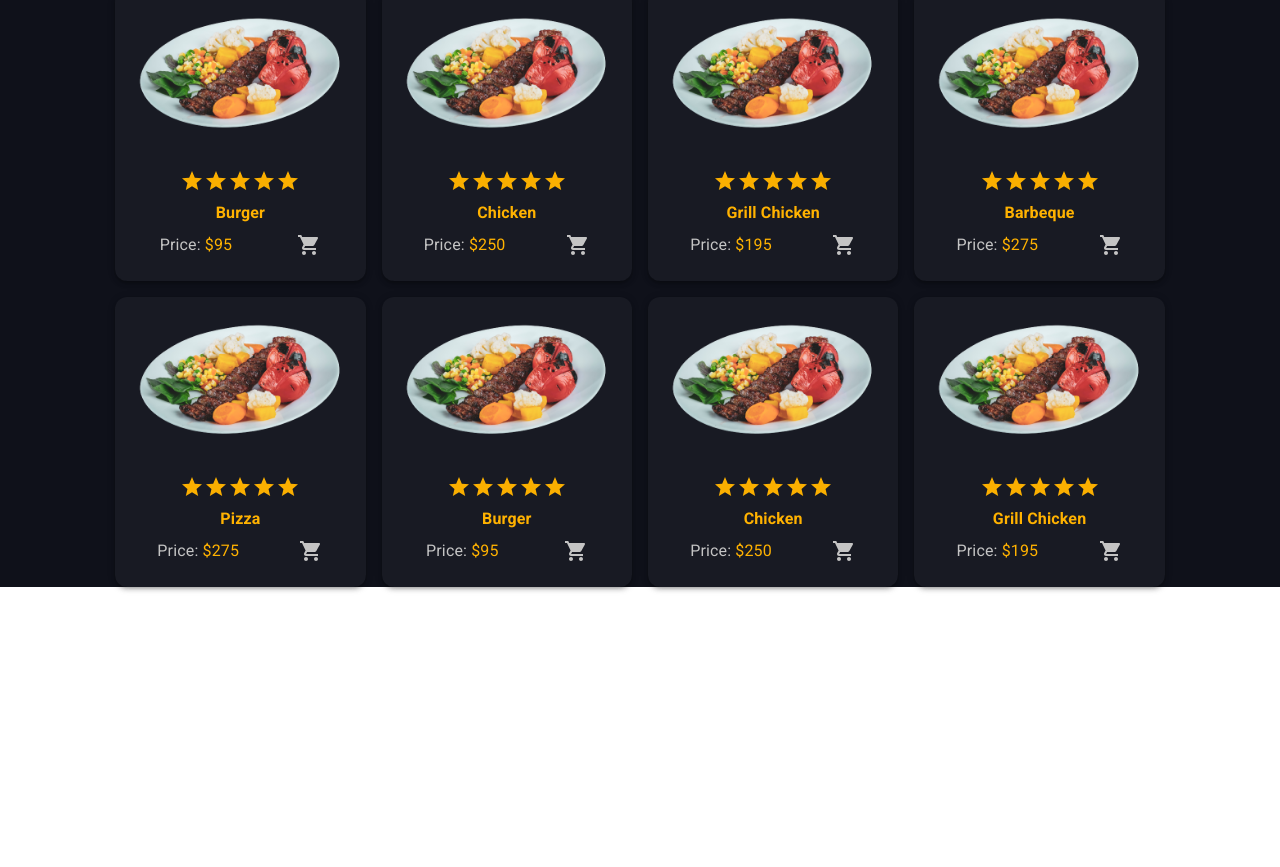
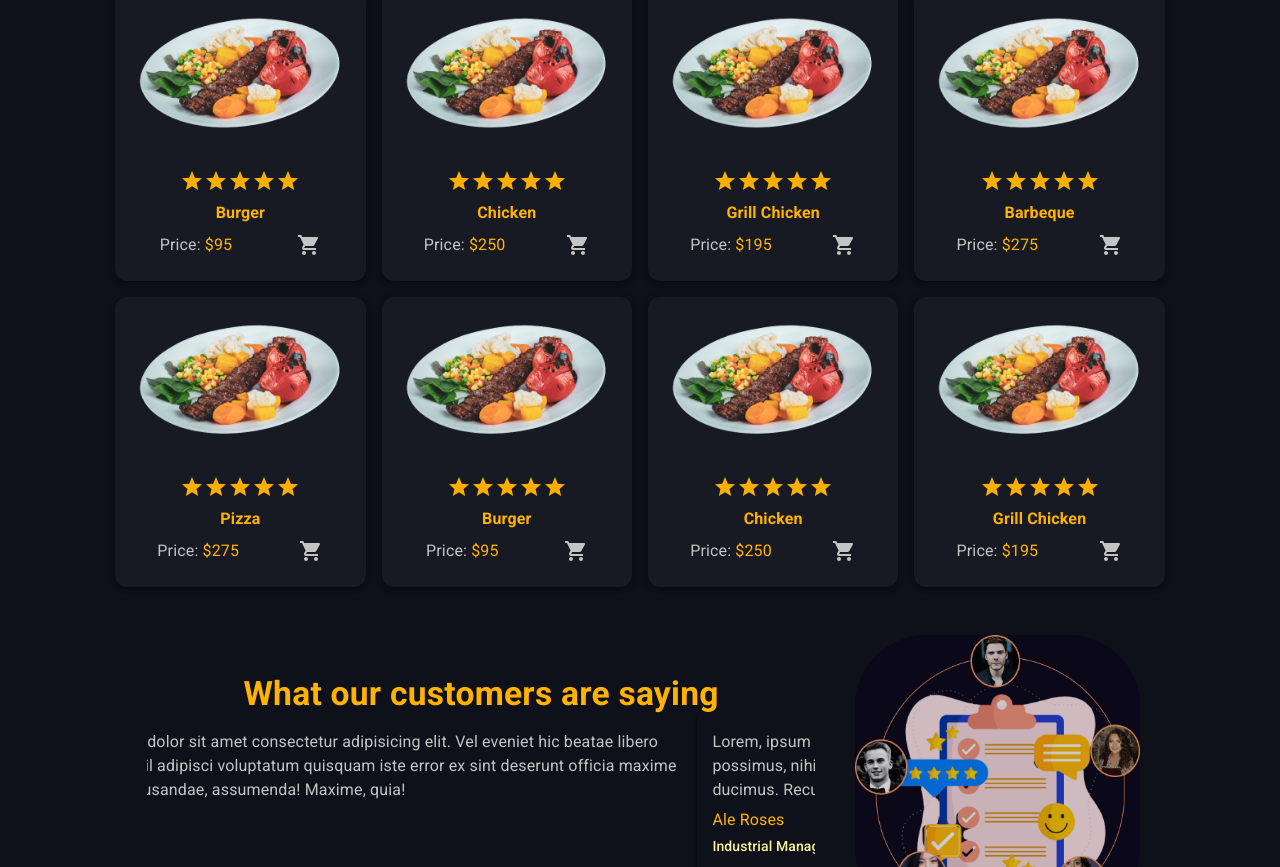
Before and after one commit to aleroses/chef-food, a React (Vite) app: page / in a window 1280 px wide. Shown: the part 1933-2800 px from the top of the page. Before the commit the page ends 2568 px from the top, so only its background shows below. Built offline with nearby package versions, Linux system fonts and the light colour scheme.

Commit message:
create testimony component

```diff
--- /dev/null
+++ b/src/assets/fake-data/testimonials.js
@@ -0,0 +1,20 @@
+export const testimonials = [
+  {
+    id: "01",
+    desc: "Lorem, ipsum dolor sit amet consectetur adipisicing elit. Vel eveniet hic beatae libero possimus, nihil adipisci voluptatum quisquam iste error ex sint deserunt officia maxime ducimus. Recusandae, assumenda! Maxime, quia!",
+    name: "Jhon Doe",
+    career: "Web Developer",
+  },
+  {
+    id: "02",
+    desc: "Lorem, ipsum dolor sit amet consectetur adipisicing elit. Vel eveniet hic beatae libero possimus, nihil adipisci voluptatum quisquam iste error ex sint deserunt officia maxime ducimus. Recusandae, assumenda! Maxime, quia!",
+    name: "Ale Roses",
+    career: "Industrial Manager",
+  },
+  {
+    id: "03",
+    desc: "Lorem, ipsum dolor sit amet consectetur adipisicing elit. Vel eveniet hic beatae libero possimus, nihil adipisci voluptatum quisquam iste error ex sint deserunt officia maxime ducimus. Recusandae, assumenda! Maxime, quia!",
+    name: "Mia Smith",
+    career: "Web Developer",
+  },
+];
--- a/src/components/choose-us/ChooseUs.jsx
+++ b/src/components/choose-us/ChooseUs.jsx
@@ -3,7 +3,6 @@ import {
   Card,
   CardContent,
   CardMedia,
-  Container,
   Grid,
   Typography,
 } from "@mui/material";
--- a/src/components/products-card/ProductCard.jsx
+++ b/src/components/products-card/ProductCard.jsx
@@ -41,6 +41,7 @@ export const ProductCard = ({ product }) => {
           component="img"
           image={product.imgUrl}
           alt={product.title}
+          loading="lazy"
           sx={{
             width: "100%",
             // height: isMobile ? 160 : 200,
--- /dev/null
+++ b/src/components/testimonials/Testimonials.jsx
@@ -0,0 +1,212 @@
+import {
+  Box,
+  Card,
+  Typography,
+  CardMedia,
+  CardContent,
+  Grid,
+} from "@mui/material";
+import { testimonials } from "../../assets/fake-data/testimonials";
+import testimonialImg from "../../assets/images/review1.png";
+import { useHeroSlider } from "../../hooks/useHeroSlider";
+
+export const Testimonials = () => {
+  const {
+    currentIndex,
+    setCurrentIndex,
+    autoPlay,
+    setAutoPlay,
+    transitionEnabled,
+    setTransitionEnabled,
+    sliderRef,
+    slides,
+    totalSlides,
+    actualSlides,
+    goToSlide,
+    realIndex,
+  } = useHeroSlider(testimonials);
+
+  return (
+    <Box
+      component="section"
+      sx={{
+        width: "82%",
+        // maxHeight: {
+        //   // xs: "560px",
+        //   sm: "320px",
+        // },
+        display: "flex",
+        justifySelf: "center",
+        alignItems: "center",
+        flexDirection: {
+          xs: "column",
+          sm: "row",
+        },
+        p: 0,
+        pl: { lg: 4 },
+        mb: 4,
+        gap: {
+          sm: 2,
+        },
+      }}
+    >
+      <Box
+        sx={{
+          width: {
+            xs: "100%",
+            sm: "65%",
+            lg: "70%",
+          },
+        }}
+      >
+        <Typography
+          variant="h4"
+          component="h2"
+          // gutterBottom
+          sx={{
+            textAlign: "center",
+            fontSize: {
+              xs: "1.6em",
+              md: "2.1em",
+            },
+            fontWeight: 700,
+            // p: 3,
+            color: "accent.main",
+          }}
+        >
+          What our customers are saying
+        </Typography>
+
+        {/* Start of the slider. */}
+        <Box
+          component="section"
+          sx={{
+            position: "relative",
+            width: "100%",
+            overflow: "hidden",
+            // width: `${3 * 100}%`,
+            p: 0,
+          }}
+          onMouseEnter={() => setAutoPlay(false)}
+          onMouseLeave={() => setAutoPlay(true)}
+        >
+          <Box
+            ref={sliderRef}
+            sx={{
+              width: `${totalSlides * 100}%`,
+              height: "100%",
+              display: "flex",
+              transform: `translateX(-${
+                (currentIndex * 100) / totalSlides
+              }%)`,
+              transition: transitionEnabled
+                ? "transform 0.9s ease-out"
+                : "none",
+            }}
+          >
+            {slides.map((testimony, index) => (
+              <Box
+                // component="section"
+                key={`${testimony.id}-${index}`}
+                sx={{
+                  width: `${100 / totalSlides}%`,
+                  height: "100%",
+
+                  display: "flex",
+                  alignItems: "center",
+                  // bgcolor: "yellow",
+                  // flexShrink: 0,
+                }}
+              >
+                <Card
+                  sx={{
+                    width: "100%",
+                    height: "100%",
+                    display: "flex",
+                    flexDirection: {
+                      xs: "column",
+                      md: "row",
+                    },
+                    bgcolor: "secondary.main",
+                    // aspectRatio: 16 / 9,
+                  }}
+                >
+                  <CardContent>
+                    <Typography
+                      variant="body1"
+                      sx={{
+                        fontSize: {
+                          xs: "0.8em",
+                          md: "1em",
+                        },
+                        mb: 0.5,
+                      }}
+                    >
+                      {testimony.desc}
+                    </Typography>
+                    <Typography
+                      variant="subtitle1"
+                      // gutterBottom
+                      sx={{
+                        color: "accent.main",
+                      }}
+                    >
+                      {testimony.name}
+                    </Typography>
+                    <Typography
+                      component="span"
+                      variant="subtitle2"
+                      gutterBottom
+                      sx={{
+                        color: "warning.main",
+                      }}
+                    >
+                      {testimony.career}
+                    </Typography>
+                  </CardContent>
+                </Card>
+              </Box>
+            ))}
+          </Box>
+        </Box>
+      </Box>
+
+      <Card
+      elevation={0}
+        sx={{
+          display: { xs: "none", sm: "flex" },
+          width: "100%",
+          width: {
+            // xs: "100%",
+            sm: "35%",
+          },
+          justifyContent: "center",
+          bgcolor: "secondary.main",
+        }}
+      >
+        <CardMedia
+          component="img"
+          alt=""
+          image={testimonialImg}
+          sx={{
+            // boxShadow: 0,
+            // justifySelf: "center",
+            // width: {
+            //   xs: "100%",
+            //   md: "60%",
+            // },
+            maxWidth: {
+              // sm: "260px",
+              lg: "285px",
+            },
+            // objectFit: "cover",
+            // width: "80%",
+            // bgcolor: "transparent",
+            borderRadius: "25%",
+            opacity: 0.8,
+          }}
+        />
+      </Card>
+    </Box>
+  );
+};
--- /dev/null
+++ b/src/hooks/useHeroSlider.js
@@ -0,0 +1,89 @@
+// hooks/useHeroSlider.js
+import { useEffect, useRef, useState } from "react";
+// import { sliderData } from "../../assets/fake-data/slider";
+
+export const useHeroSlider = (sliderData) => {
+  const [currentIndex, setCurrentIndex] = useState(0);
+  const [autoPlay, setAutoPlay] = useState(true);
+  const [transitionEnabled, setTransitionEnabled] =
+    useState(true);
+
+  const sliderRef = useRef(null);
+
+  const slides = [
+    sliderData[sliderData.length - 1],
+    ...sliderData,
+    sliderData[0],
+  ];
+
+  const totalSlides = slides.length;
+  const actualSlides = sliderData.length;
+
+  useEffect(() => {
+    if (!autoPlay) return;
+
+    console.log("ejecutando...");
+
+    const interval = setInterval(() => {
+      console.log("Interval activo");
+
+      setCurrentIndex((prev) => {
+        const newIndex = prev + 1;
+
+        if (newIndex === totalSlides - 1) {
+          setTimeout(() => {
+            setTransitionEnabled(false);
+            setCurrentIndex(1);
+          }, 900);
+
+          return newIndex;
+        }
+
+        return newIndex;
+      });
+    }, 3000);
+
+    return () => {
+      // Cada vez que se actualiza autoPlay, se limpia el intervalo anterior y se crea uno nuevo (si aplica).
+
+      console.log("Limpiando interval...");
+      clearInterval(interval);
+    };
+  }, [autoPlay, totalSlides]);
+
+  useEffect(() => {
+    // Reactivamos la transición después del "salto"
+    if (!transitionEnabled) {
+      setTimeout(() => {
+        setTransitionEnabled(true);
+      }, 50);
+    }
+  }, [transitionEnabled]);
+
+  const goToSlide = (index) => {
+    setCurrentIndex(index + 1);
+  };
+
+  // Calculamos el índice real para los dots de navegación
+  const realIndex =
+    currentIndex === 0
+      ? actualSlides - 1
+      : currentIndex === totalSlides - 1
+      ? 0
+      : currentIndex - 1;
+
+  return {
+    currentIndex,
+    setCurrentIndex,
+    autoPlay,
+    setAutoPlay,
+    transitionEnabled,
+    setTransitionEnabled,
+    sliderRef,
+    slides,
+    totalSlides,
+    actualSlides,
+    goToSlide,
+    realIndex,
+  };
+};
--- a/src/pages/Home.jsx
+++ b/src/pages/Home.jsx
@@ -4,6 +4,7 @@ import { HeroSlider } from "../components/hero-slider/HeroSlider";
 import { PopularMenu } from "../components/popular-menu/PopularMenu";
 import { ChooseUs } from "../components/choose-us/ChooseUs";
 import { MenuPack } from "../components/menu-pack/MenuPack";
+import { Testimonials } from "../components/testimonials/Testimonials";
 
 export const Home = () => {
   return (
@@ -13,6 +14,7 @@ export const Home = () => {
       <PopularMenu />
       <ChooseUs />
       <MenuPack />
+      <Testimonials />
     </>
   );
 };
```
Also changed, not shown: src/components/hero-slider/HeroSlider.jsx (+69 -55 lines).
